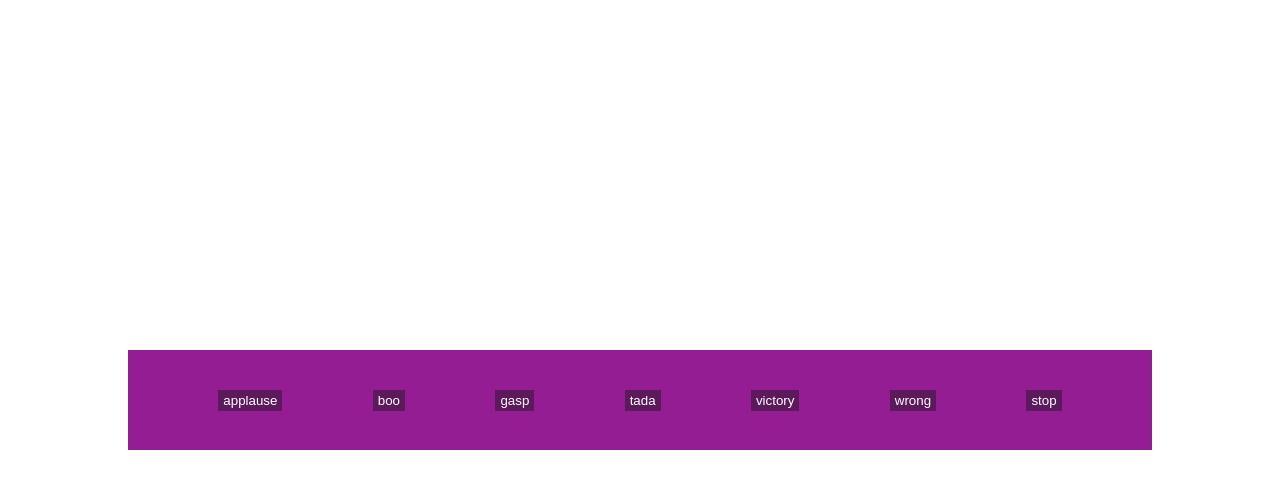
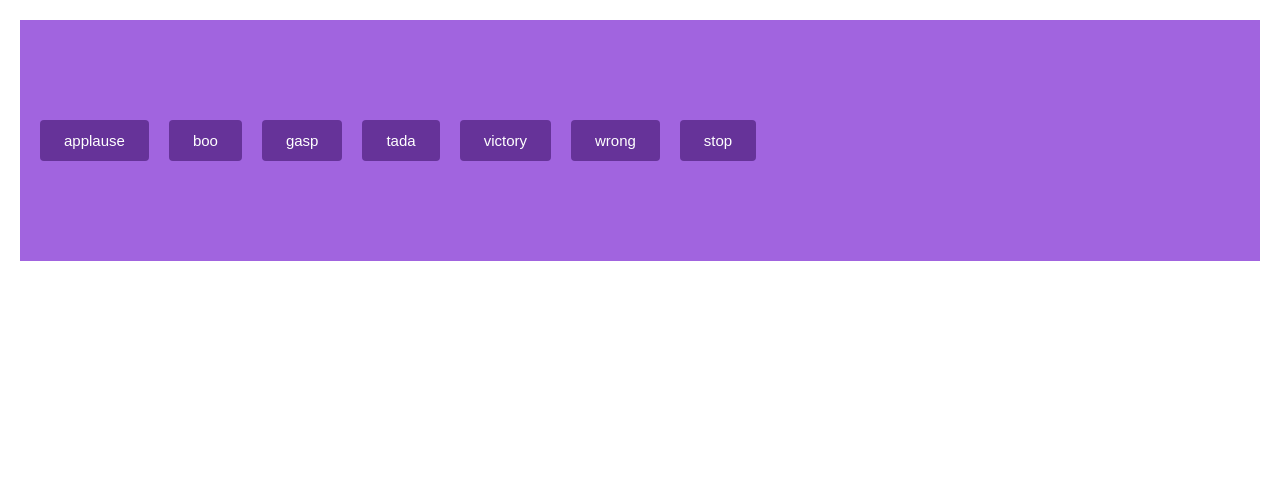
Before and after one commit to acciojob/Soundbar-ashwinigosavi27, a website: page main.html in a window 1280 px wide. Drawn offline with Linux system fonts and the light colour scheme.

Commit message:
created a submission

```diff
--- a/main.html
+++ b/main.html
@@ -8,15 +8,15 @@
 
 <body>
 	<!-- the entire body must be written by student -->
-	<div class="container">
-        <button class="btn" id="1">applause</button>
-        <button class="btn" id="2">boo</button>
-        <button class="btn" id="3">gasp</button>
-        <button class="btn" id="4">tada</button>
-        <button class="btn" id="5">victory</button>
-        <button class="btn" id="6">wrong</button>
-        <button class="btn" id="7">stop</button>
-    </div>
+	<section id="buttons">
+		<button class="btn" onclick="playSound('applause.mp3')">applause</button>
+		<button class="btn" onclick="playSound('boo.mp3')">boo</button>
+		<button class="btn" onclick="playSound('gasp.mp3')">gasp</button>
+		<button class="btn" onclick="playSound('tada.mp3')">tada</button>
+		<button class="btn" onclick="playSound('victory.mp3')">victory</button>
+		<button class="btn" onclick="playSound('wrong.mp3')">wrong</button>
+		<button class="stop" onclick="stopSound()">stop</button>
+	</section>
     <script type="text/javascript" src="./script.js">
 </script>
 
--- a/script.js
+++ b/script.js
@@ -1,39 +1,13 @@
 //your JS code here. If required.
-let audioArr=["applause","boo","gasp","tada","victory","wrong"];
-
-let activeAudio=null;
-let btns=document.getElementsByTagName('button');
-for( let i=0;i<btns.length;i++){
-    btns[i].addEventListener('click',soundFunc)
-}
-
-function soundFunc(event){
-const audioName=event.target.innerText;
-// console.log(audioName);
-
-if(audioArr.includes(audioName)){
-if(activeAudio){
-    pause();
-}
-let audio=document.createElement('audio');
-audio.src=`sounds/${audioName}.mp3`;
-audio.controls=true;
-activeAudio=audio;
-play();
-}
-else{
-    pause();
-}
+var audio = new Audio();
+function playSound(filename) {
+	setTimeout(()=>{
+	audio.src = 'sounds/' + filename;
+    audio.play();
+	},4000);
 
 }
-
-
-function play(){
-    activeAudio.play();
+function stopSound() {
+	audio.pause();
+    audio.currentTime = 0;
 }
-function pause(){
-    if(activeAudio){
-    activeAudio.pause();
-    activeAudio.currentTime=0;
-    }
-}
--- a/styles.css
+++ b/styles.css
@@ -1,28 +1,28 @@
 /*  your css code here. If applicable */
-*{
-    margin: 0;
-    padding: 0;
-    box-sizing: border-box;
+body{
+	color: white;
+	text-align: center;
+	margin: 20px;
 }
-
-body{
-    min-height:100vh;
-    display:grid;
-    place-items: center;
+#buttons{
+	display: flex;
+	gap: 20px;
+	background-color: #A164DF;
+	padding: 100px 20px
 }
-
-.container{
-    width:80%;
-    display: flex;
-    justify-content: space-evenly;
-    height: 100px;
-    align-items: center;
-    background-color: #941d94;
+.btn{
+	background-color: #663399;
+	color: white;
+	padding: 12px 24px;
+	font-size: 15px;
+	border: none;
+	border-radius: 4px;
 }
-
-button {
-    background-color: #5c195c;
-    color: white;
-    padding: 3px 5px;
-    border: none;
+.stop{
+	background-color: #663399;
+	color: white;
+	padding: 12px 24px;
+	font-size: 15px;
+	border: none;
+	border-radius: 4px;
 }
```
